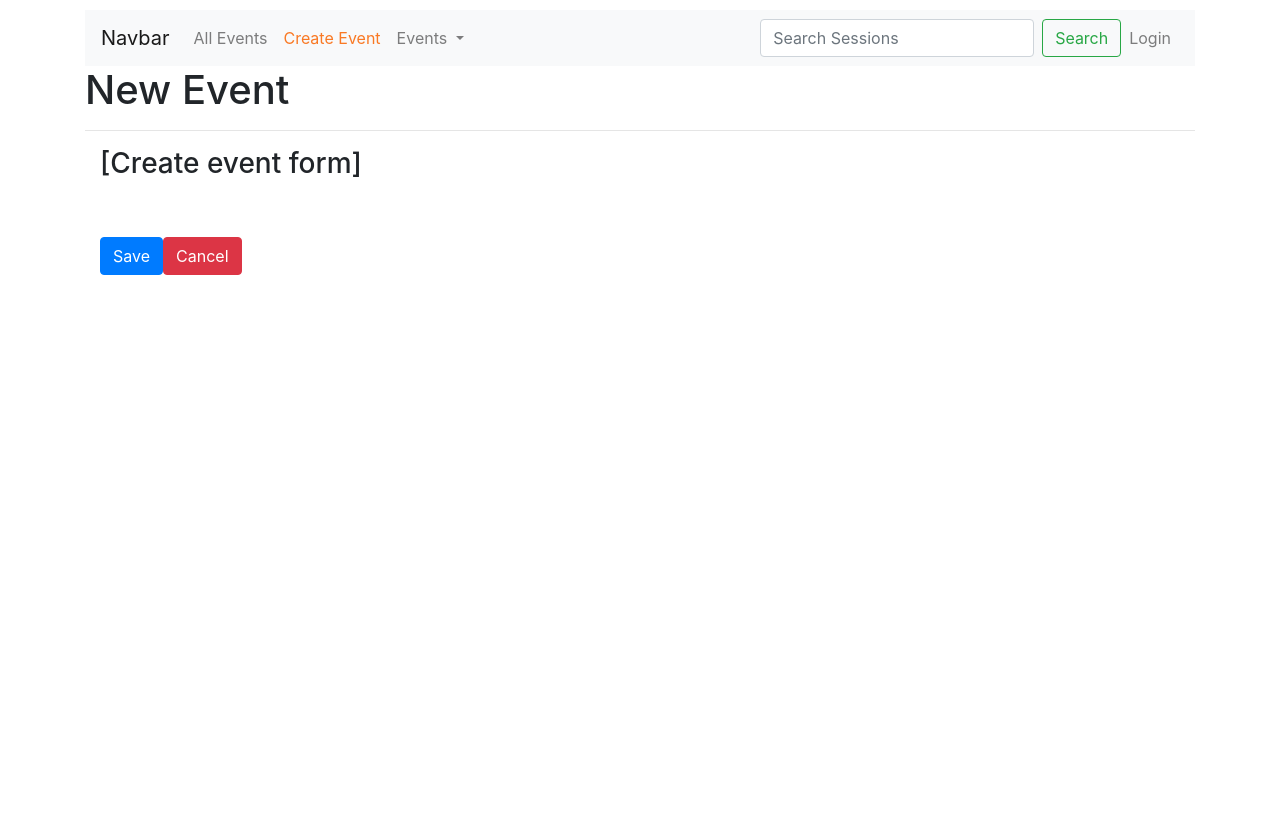
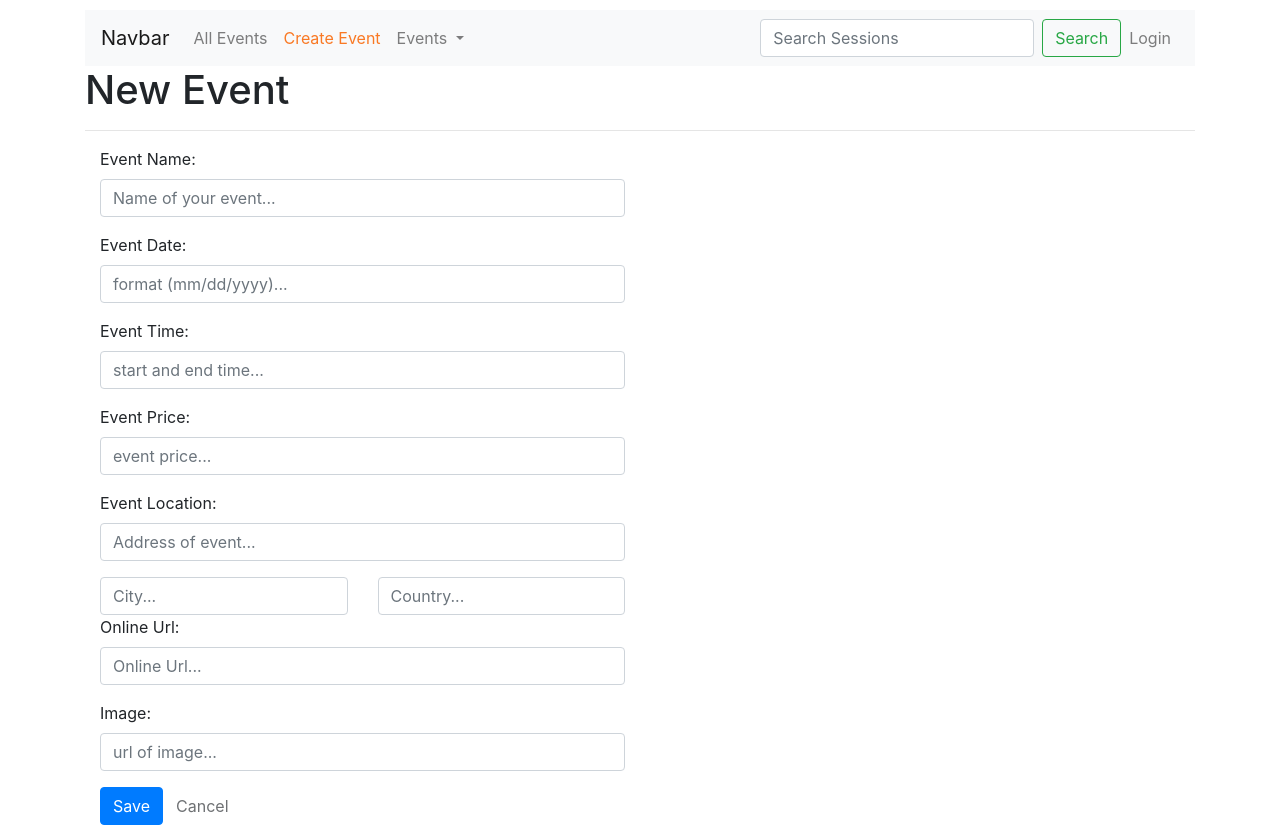
Before and after one commit to savitri26m/EventsApp, an Angular app: page /events/new in a window 1280 px wide. Before the commit the page ends 800 px from the top, so only its background shows below. Built offline with nearby package versions, Linux system fonts and the light colour scheme.

Commit message:
creating nested template driven form and adding event to events list

```diff
--- a/src/app/app.module.ts
+++ b/src/app/app.module.ts
@@ -9,6 +9,7 @@
 import { EventDetailsComponent } from './events/event-details/event-details.component';
 import { CreateEventComponent } from './events/create-event/create-event.component';
 import { PageNotFoundComponent } from './page-not-found/page-not-found.component';
+import { FormsModule, ReactiveFormsModule } from '@angular/forms';
 // import { LoginComponent } from './user/login/login.component';
 // import { ProfileComponent } from './user/profile/profile.component';
 
@@ -26,7 +27,9 @@
   ],
   imports: [
     BrowserModule,
-    AppRoutingModule
+    AppRoutingModule,
+    FormsModule,
+    ReactiveFormsModule
   ],
   providers: [],
   bootstrap: [AppComponent]
--- a/src/app/events-list.service.ts
+++ b/src/app/events-list.service.ts
@@ -335,4 +335,10 @@
   getEvent(id: number): IEvent {
     return this.eventsList.find(e => e.id === id)
   }
+
+  saveEventData(eventData){
+    eventData.id = 999
+    eventData.sessions= []
+    this.eventsList.push(eventData)
+  }
 }
--- a/src/app/events/create-event/create-event.component.css
+++ b/src/app/events/create-event/create-event.component.css
@@ -0,0 +1,4 @@
+.error{
+    border-color: red !important;
+    color: red;
+}
--- a/src/app/events/create-event/create-event.component.html
+++ b/src/app/events/create-event/create-event.component.html
@@ -1,9 +1,56 @@
 <h1>New Event</h1>
 <hr>
 <div class="col-md-6">
-    <h3>[Create event form]</h3>
-    <br>
-    <br>
-    <button class="btn btn-primary">Save</button>
-    <button class="btn btn-danger" (click)="toEventsList()" >Cancel</button>
+  <form #newEventForm="ngForm" (ngSubmit)="saveEvent(newEventForm.value)" autocomplete="off" novalidate>
+    <div class="form-group" [ngClass]="{'error': newEventForm.controls.name?.invalid && newEventForm.controls.name?.touched}">
+      <label for="eventName">Event Name:</label>
+      <em *ngIf="newEventForm.controls.name?.invalid && (newEventForm.controls.name?.touched)">Required</em>
+      <input (ngModel)="newEvent.name" name="name" required id="name" type="text" class="form-control" placeholder="Name of your event..." />
+    </div>
+    <div class="form-group" [ngClass]="{'error': newEventForm.controls.date?.invalid && newEventForm.controls.date?.touched}">
+      <label for="eventDate">Event Date:</label>
+      <em *ngIf="newEventForm.controls.date?.invalid && (newEventForm.controls.date?.touched)">Required</em>
+      <input (ngModel)="newEvent.date" name="date" required id="eventDate" type="text" class="form-control" placeholder="format (mm/dd/yyyy)..." />
+    </div>
+    <div class="form-group" [ngClass]="{'error': newEventForm.controls.time?.invalid && newEventForm.controls.time?.touched}">
+      <label for="eventTime">Event Time:</label>
+      <em *ngIf="newEventForm.controls.time?.invalid && (newEventForm.controls.time?.touched)">Required</em>
+      <input (ngModel)="newEvent.time" name="time" required id="eventTime" type="text" class="form-control" placeholder="start and end time..." />
+    </div>
+    <div class="form-group" [ngClass]="{'error': newEventForm.controls.price?.invalid && newEventForm.controls.price?.touched}">
+      <label for="eventPrice">Event Price:</label>
+      <em *ngIf="newEventForm.controls.price?.invalid && (newEventForm.controls.price?.touched)">Required</em>
+      <input (ngModel)="newEvent.price" name="price" required id="eventPrice" type="text" type="number" class="form-control" placeholder="event price..." />
+    </div>
+
+    <div ngModelGroup="location" >
+        <div class="form-group">
+        <label for="address">Event Location:</label>
+        <input (ngModel)="newEvent.address" name="address" id="address" type="text" class="form-control" placeholder="Address of event..." />
+        </div>
+        <div class="row">
+        <div class="col-md-6">
+            <input (ngModel)="newEvent.city" name="city" id="city" type="text" class="form-control" placeholder="City..." />
+        </div>
+        <div class="col-md-6" >
+            <input (ngModel)="newEvent.country" name="country" id="country" type="text" class="form-control" placeholder="Country..." />
+        </div>
+        </div>
+    </div>
+
+    <div class="form-group">
+      <label for="onlineUrl">Online Url:</label>
+      <input (ngModel)="newEvent.onlineUrl" name="onlineUrl" id="onlineUrl" type="text" class="form-control" placeholder="Online Url..." />
+    </div>
+    <div class="form-group" [ngClass]="{'error': newEventForm.controls.imageUrl?.invalid && newEventForm.controls.imageUrl?.touched}">
+      <label for="imageUrl">Image:</label>
+      <em *ngIf="newEventForm.controls.imageUrl?.invalid && newEventForm.controls.imageUrl?.touched && newEventForm.controls.imageUrl?.errors.required">Required</em>
+      <em *ngIf="newEventForm.controls.imageUrl?.invalid && newEventForm.controls.imageUrl?.touched  && newEventForm.controls.imageUrl?.errors.pattern">Must be a png or jpg url</em>
+      <input (ngModel)="newEvent.imageUrl" name="imageUrl" required pattern=".*\/.*.(png|jpg)" id="imageUrl" type="text" class="form-control" placeholder="url of image..." />
+      <img [src]="newEventForm.controls.imageUrl.value" *ngIf="newEventForm.controls.imageUrl?.valid" />
+    </div>
+
+    <button type="submit" class="btn btn-primary">Save</button>
+    <button type="button" [disabled]="newEventForm.invalid" class="btn btn-default" (click)="cancel()">Cancel</button>
+  </form>
 </div>
--- a/src/app/events/create-event/create-event.component.ts
+++ b/src/app/events/create-event/create-event.component.ts
@@ -1,5 +1,6 @@
 import { Component, OnInit } from '@angular/core';
 import { Router } from '@angular/router';
+import { EventsListService } from 'src/app/events-list.service';
 
 @Component({
   selector: 'app-create-event',
@@ -7,14 +8,25 @@
   styleUrls: ['./create-event.component.css']
 })
 export class CreateEventComponent implements OnInit {
+  isDirty: boolean = true;
+  constructor(private router: Router,
+    private eventService: EventsListService) { }
 
-  constructor(private router: Router) { }
+  newEvent: any;
 
   ngOnInit(): void {
   }
 
-  toEventsList(){
-    this.router.navigate(["events"])
+  saveEvent(formValues){
+    // console.log(formValues)
+    this.eventService.saveEventData(formValues);
+    this.isDirty = false;
+    this.router.navigate(["/events"]);
+
+  }
+
+  cancel(){
+    this.router.navigate(["/events"]);
   }
 
 }
```
